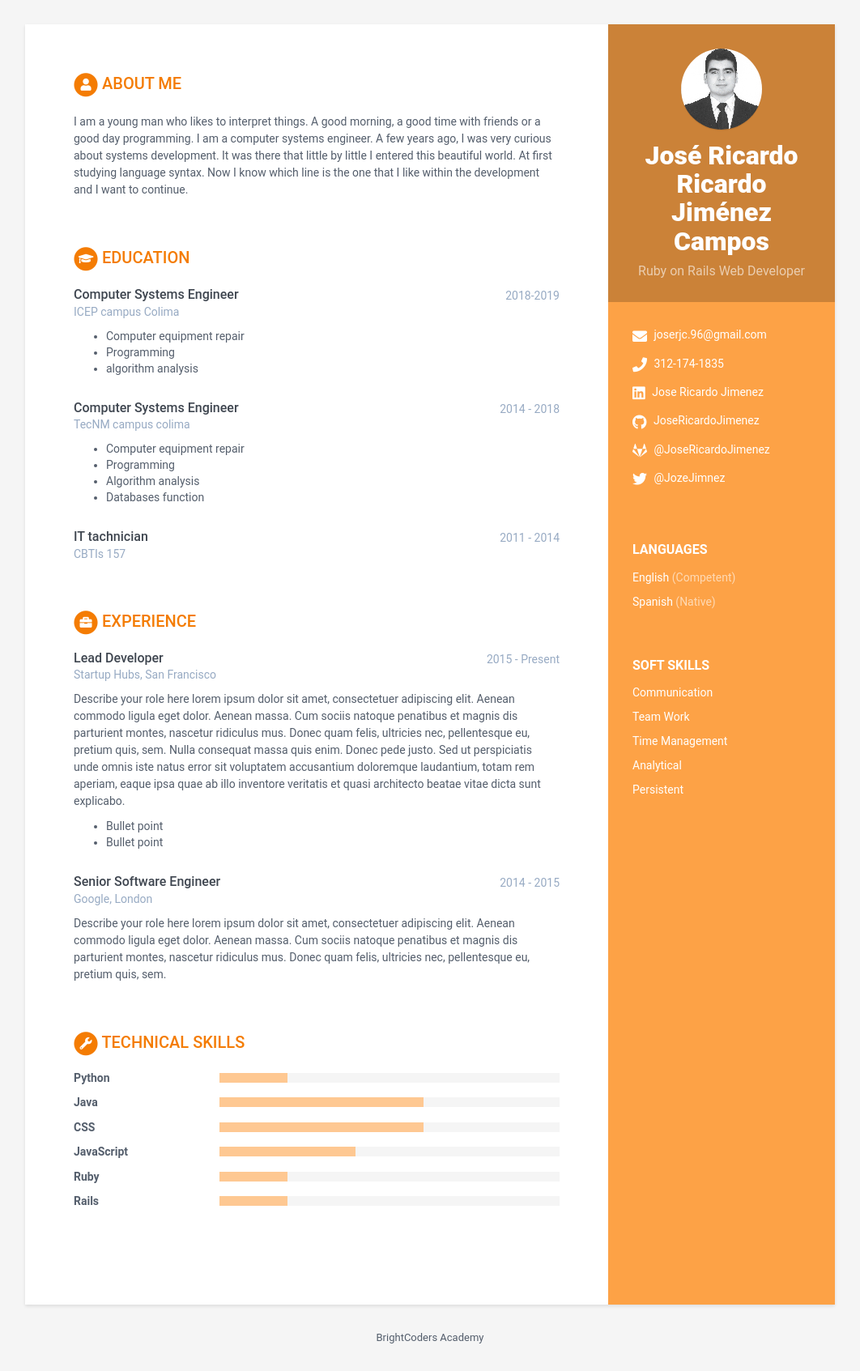
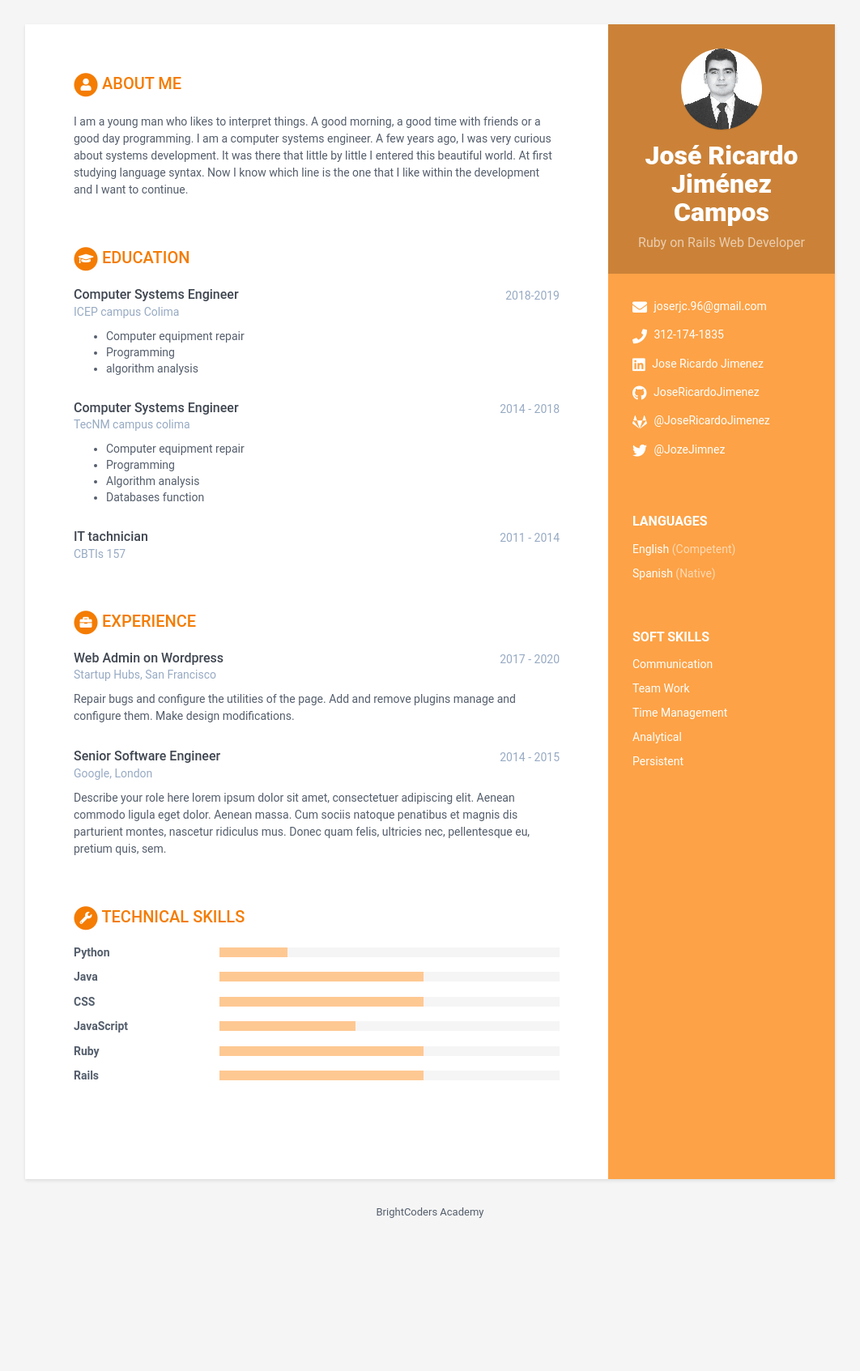
Before and after one commit to BC-MAY-21-ROR/kata-04-resume-JoseRicardoJimenez, a Jekyll site: the page built from index.html, in a window 1280 px wide. Shown: the whole page at 81% size, without its empty margins (109-1171 px from the left). Built offline with Jekyll 4.4.1, drawn with Linux system fonts in a browser that asks for light colours; after the commit the page ends 1538 px from its top, so only the background shows below that.

Commit message:
Update information2

```diff
--- a/_data/data.yml
+++ b/_data/data.yml
@@ -7,7 +7,7 @@ sidebar:
   education: False # NO MODIFICAR
 
   # Profile information
-  name: José Ricardo Ricardo Jiménez Campos # Nombre completo
+  name: José Ricardo Jiménez Campos # Nombre completo
   tagline: Ruby on Rails Web Developer # React Native Mobile Developer ó Ruby on Rails Web Developer Según sea el caso
   avatar: image_profile.png # Colocar una imagen con tu foto de 100x100 pixels dentro de /assets/images
 
@@ -83,21 +83,13 @@ educationcomplete:
 
 # Registra aquí tu experiencia. Agrega o elimina según sea necesario
 experiences:
-  - role: Lead Developer
-    time: 2015 - Present
+  - role: Web Admin on Wordpress
+    time: 2017 - 2020
     company: Startup Hubs, San Francisco
     details: |
-      Describe your role here lorem ipsum dolor sit amet, consectetuer
-      adipiscing elit. Aenean commodo ligula eget dolor. Aenean massa.
-      Cum sociis natoque penatibus et magnis dis parturient montes,
-      nascetur ridiculus mus. Donec quam felis, ultricies nec,
-      pellentesque eu, pretium quis, sem. Nulla consequat massa quis
-      enim. Donec pede justo. Sed ut perspiciatis unde omnis iste natus
-      error sit voluptatem accusantium doloremque laudantium, totam rem
-      aperiam, eaque ipsa quae ab illo inventore veritatis et quasi
-      architecto beatae vitae dicta sunt explicabo.
-        - Bullet point
-        - Bullet point
+      Repair bugs and configure the utilities of the page.
+      Add and remove plugins manage and configure them. Make
+      design modifications.
 
   - role: Senior Software Engineer
     time: 2014 - 2015
@@ -132,10 +124,10 @@ skills:
       level: 40%
 
     - name: Ruby
-      level: 20%
+      level: 60%
 
     - name: Rails
-      level: 20%
+      level: 60%
 
 # NO MODIFICAR
 footer: >
```
